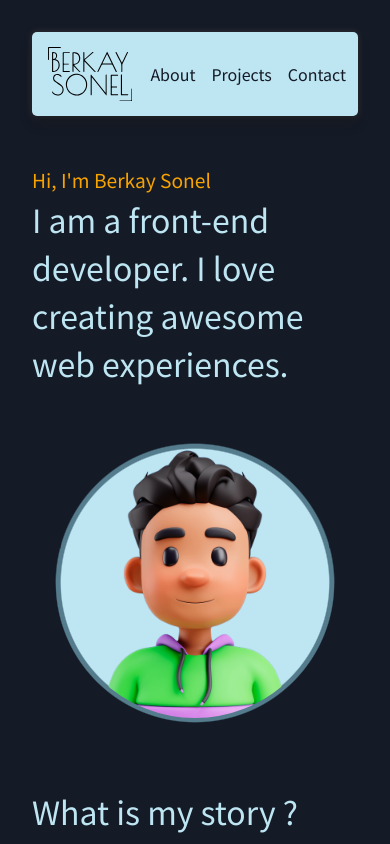
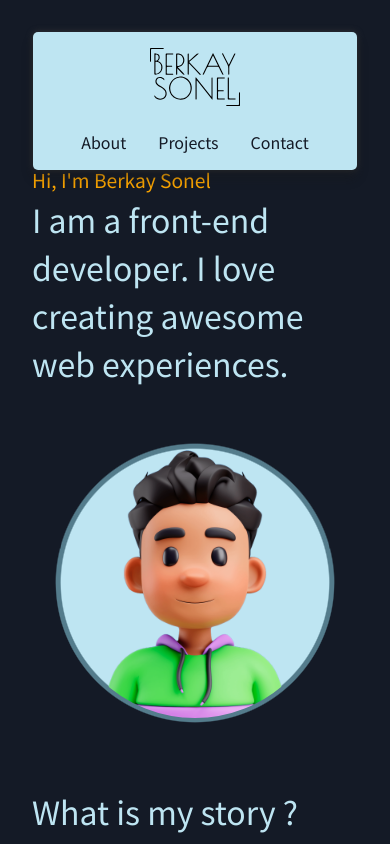
Before and after one commit to berkaysson/berkaysson-portfolio-site, a React (Create React App) app: page / in a window 390 px wide. Shown: the top 844 px of the page. Built offline with nearby package versions, Linux system fonts and the light colour scheme.

Commit message:
Responsive design for navigation

```diff
--- a/src/Components/Navigation/NavigationStyles.js
+++ b/src/Components/Navigation/NavigationStyles.js
@@ -7,12 +7,27 @@ export const NavigationWrapper = styled.div`
   justify-content: center;
   opacity: 1;
   color: ${({ theme }) => theme.colors.darker};
+  padding: 0 2rem;
 
   .logo {
     svg {
       margin: auto ${({ theme }) => theme.sizes.md};
       width: 90px;
+
+      @media (max-width: 475px) {
+      }
     }
+  }
+
+  @media (max-width: 475px) {
+    justify-content: space-between;
+  }
+
+  @media (max-width: 425px) {
+    flex-direction: column;
+    padding: 1rem;
+    height: auto;
+    gap: 1.5rem;
   }
 `;
 
@@ -20,12 +35,17 @@ export const NavigationMenuWrapper = styled.nav`
   display: flex;
   flex-direction: row;
   align-items: center;
-  gap: ${({ theme }) => theme.sizes.xlg};
-  margin: 0 ${({ theme }) => theme.sizes.xlg};
   font-size: ${({ theme }) => theme.sizes.md};
+  margin-left: 4rem;
+  gap: 0.5rem;
 
-  @media (max-width: 500px) {
-    gap: ${({ theme }) => theme.sizes.md};
-    margin-right: ${({ theme }) => theme.sizes.sl};
+  @media (max-width: 475px) {
+    margin-left: 1rem;
+  }
+
+  @media (max-width: 425px) {
+    padding: 0 2rem;
+    margin-left: 0;
+    gap: 2rem;
   }
 `;
```
